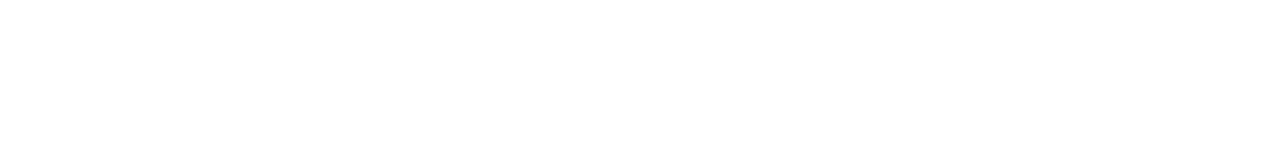
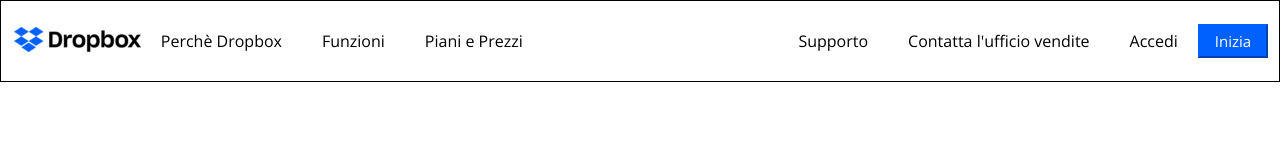
Before and after one commit to Aurora-Bizzo/htmlcss-dropbox, a plain HTML site: page index.html in a window 1280 px wide. Drawn offline with nearby package versions, Linux system fonts and the light colour scheme.

Commit message:
made header

```diff
--- a/css/style.css
+++ b/css/style.css
@@ -1,5 +1,81 @@
-*{
-    padding: 0;
-    margin: 0;
-    box-sizing: border-box;
+/*general*/
+
+    *{
+        padding: 0;
+        margin: 0;
+        box-sizing: border-box;
+        font-family: 'Open Sans', sans-serif;
+    }
+
+    body {
+        border: 1px solid black;
+    }
+
+    ul {
+        list-style-type: none;
+    }
+
+    li {
+        margin: 0 20px;
+    }
+
+    .padding-top-6 {
+        padding-top: 6px;
+    }
+
+    /*button*/
+
+    button {
+        font-size: 15px;
+    }
+
+    .medium-button {
+        padding: 5px 15px;
+    }
+
+    .blue-button {
+        background-color: rgb(0, 97, 255);
+        border-color: rgb(0, 97, 255);
+        color: white;
+    }
+
+    /*button-end*/
+
+    /*flexbox*/
+
+    .flex {
+        display: flex;
+    }
+
+    /*flexbox-end*/
+
+/*general-end*/
+
+/*header*/
+
+header {
+    height: 80px;
+    width: 100vw;
+    align-items: center;
 }
+
+.header-container {
+    width: 98%;
+    margin: 0 auto;
+}
+
+.header-row {
+    width: 100%;
+}
+
+.header-column {
+    width: 50%;
+}
+
+.column-right {
+    justify-content: flex-end;
+}
+
+.logo {
+    padding-top: 3px;
+}
--- a/index.html
+++ b/index.html
@@ -4,11 +4,42 @@
     <meta charset="UTF-8">
     <meta http-equiv="X-UA-Compatible" content="IE=edge">
     <meta name="viewport" content="width=device-width, initial-scale=1.0">
+    <link rel="stylesheet" href="./css/style.css">
+    <link rel="preconnect" href="https://fonts.googleapis.com">
+    <link rel="preconnect" href="https://fonts.gstatic.com" crossorigin>
+    <link href="https://fonts.googleapis.com/css2?family=Open+Sans&display=swap" rel="stylesheet">
     <title>Document</title>
 </head>
 <body>
-    <header>
-
+    <header class="flex">
+        <div class="header-container">
+            <div class="header-row flex">
+                <div class="header-column flex">
+                    <div class="content flex">
+                        <div class="logo">
+                            <img src="./img/logo-small.png" alt="logo-small">
+                        </div>
+                        <ul class="flex padding-top-6">
+                            <li>Perchè Dropbox</li>
+                            <li>Funzioni</li>
+                            <li>Piani e Prezzi</li>
+                        </ul>
+                    </div>
+                </div>
+                <div class="header-column column-right flex">
+                    <div class="content flex">
+                        <ul class="flex padding-top-6">
+                            <li>Supporto</li>
+                            <li>Contatta l'ufficio vendite</li>
+                            <li>Accedi</li>
+                        </ul>
+                        <div class="button">
+                            <button class="medium-button blue-button">Inizia</button>
+                        </div>
+                    </div>
+                </div>
+            </div>
+        </div>
     </header>
     <main>
 
```
